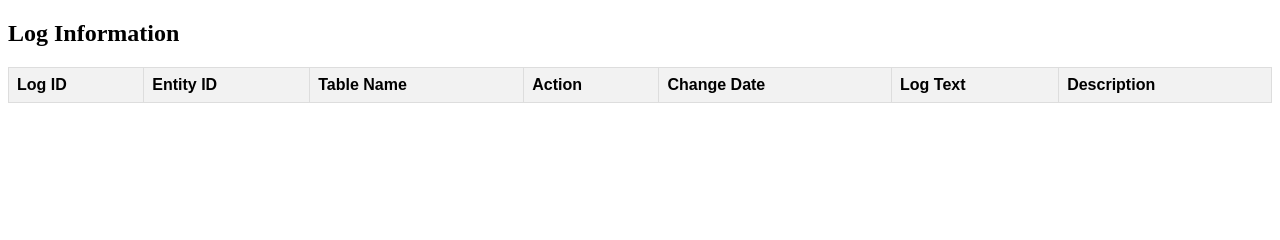
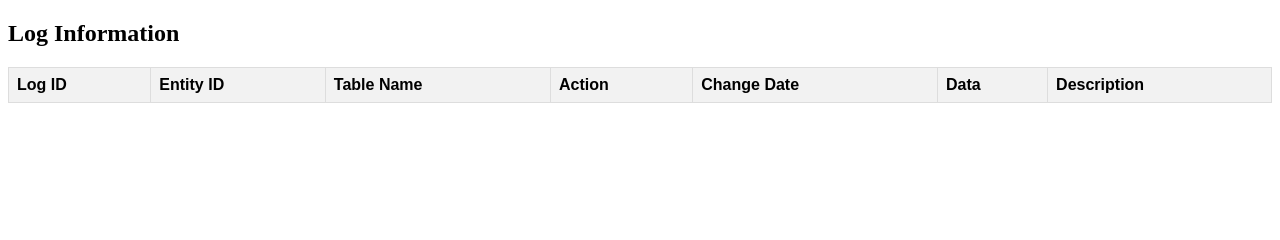
Before and after one commit to oguzkagankoc/Interpol, a Flask app: page /details/1 in a window 1280 px wide. Shown: the part 514-754 px from the top of the page. Run offline with Flask 3, Linux system fonts and the light colour scheme; lists and menus that the app fills with data are empty; some libraries are stand-ins or nearby versions.

Commit message:
16-05-2023

```diff
--- a/application.py
+++ b/application.py
@@ -140,21 +140,25 @@ def person_details(entity_id):
                     log_info=log_info)
 
 def has_new_data():
-    # Check for new data here
-    # For example, you can query if there are any new records in the LogInformation table
+    # Check if there are new records in the LogInformation table
     new_data = LogInformation.query.filter_by(action='Added').count()
-    if new_data > has_new_data.counter:
-        has_new_data.counter = new_data
+    # Check if there are new records in the ChangeLogInformation table
+    new_data_change = ChangeLogInformation.query.count()
+    # If there are more new records than the previous count, update the counter and return True
+    if new_data > has_new_data.counter or new_data_change > has_new_data.counter:
+        has_new_data.counter = max(new_data, new_data_change)
         return True
+    # Otherwise, return False
     return False
 
 has_new_data.counter = 0
 
-# Define a route for checking new data
 @app.route('/check_new_data')
 def check_new_data():
+    # Check for new data
     new_data = has_new_data()
+    # Return the result as JSON
     return jsonify({'has_new_data': new_data})
-# Run the application if this script is executed as the main program
+
 if __name__ == '__main__':
     app.run(debug=True)
--- a/templates/details.html
+++ b/templates/details.html
@@ -155,7 +155,7 @@
         <th>Table Name</th>
         <th>Action</th>
         <th>Change Date</th>
-        <th>Log Text</th>
+        <th>Data</th>
         <th>Description</th>
       </tr>
       <!-- Loop through each log information and add a row to the table -->
```
